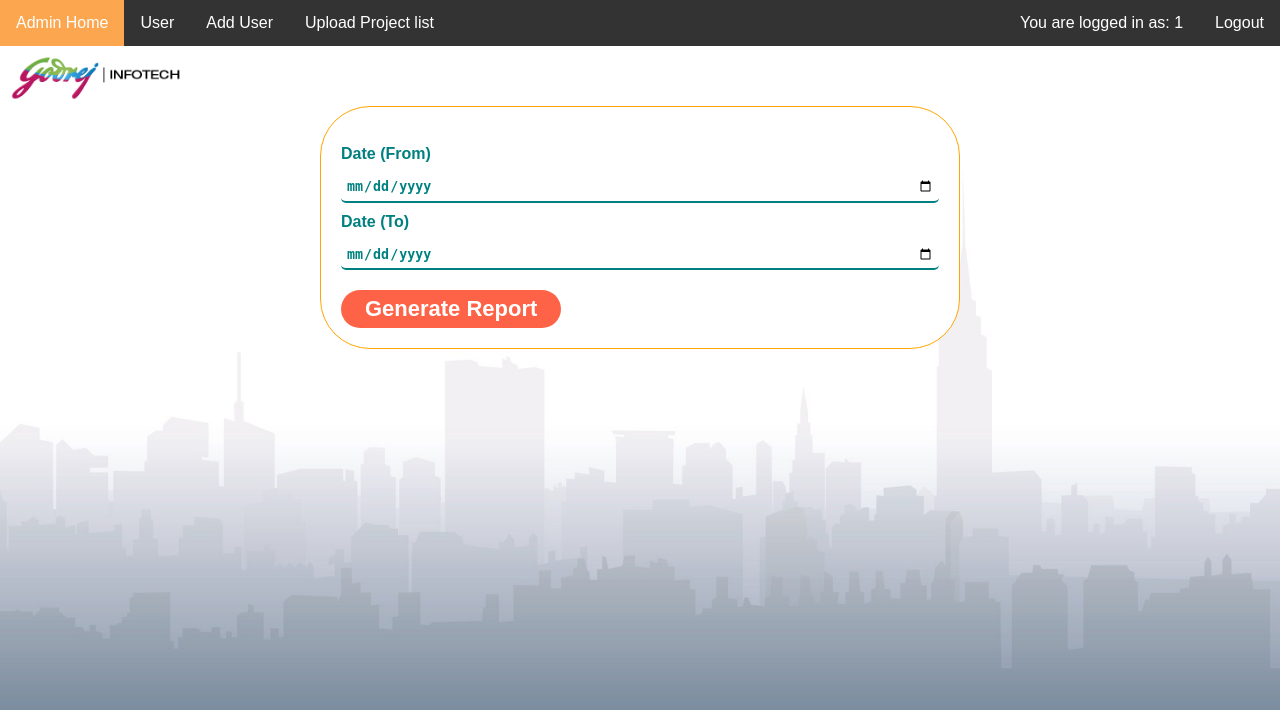
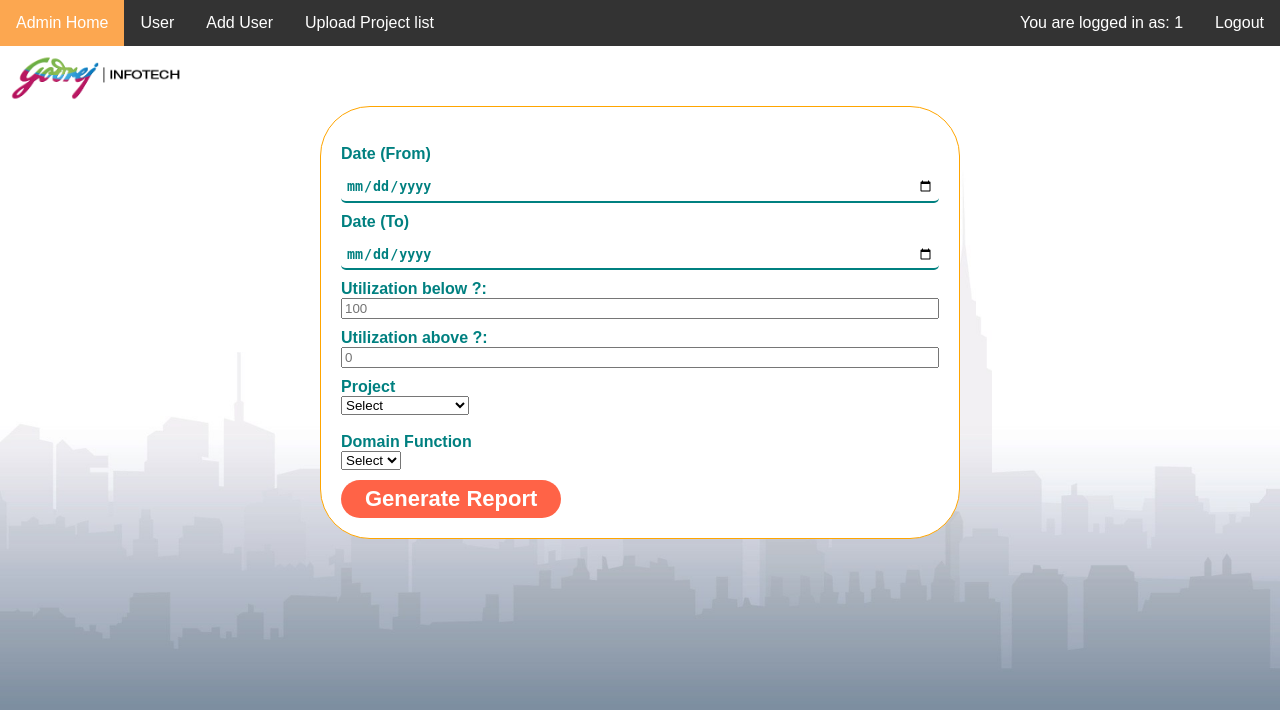
Before and after one commit to HarshitaAgrawal2/work, a PHP site: page /admin.php in a window 1280 px wide. Shown: the top 710 px of the page. Run offline with PHP 8.4, Linux system fonts and the light colour scheme; a user stored in the database is signed in; data comes from the database, SQL or seed files in the repository; tables that the repository leaves empty or names only in its code hold one stand-in row (values such as "Sample post").

Commit message:
UI added for filter

```diff
--- a/admin.php
+++ b/admin.php
@@ -5,6 +5,38 @@
     else{
         header("Location:adminlogin.php");
     }
+    $url = "localhost:3306";
+    $user = "root";
+    $psw = "";
+    $con = mysqli_connect($url, $user, $psw);
+    if(!$con){
+        die("Unable to connect");
+    }
+    mysqli_select_db($con, 'harshi');
+    ///////
+    $select = "select namep from projectList ORDER BY namep";
+    $status = mysqli_query($con,$select);
+    if(!$status){
+        die("Unable to load project data.".mysqli_error($con));
+    }
+    $projectlist = array();
+    $i = 0;
+    while($row = mysqli_fetch_array($status,MYSQLI_NUM)){
+        $projectlist[$i++] = $row[0];
+    }
+    ////
+    ///////
+    $select = "SELECT DISTINCT domain FROM lminus order by domain";
+    $status = mysqli_query($con,$select);
+    if(!$status){
+        die("Unable to load domain data.".mysqli_error($con));
+    }
+    $domainlist = array();
+    $i = 0;
+    while($row = mysqli_fetch_array($status,MYSQLI_NUM)){
+        $domainlist[$i++] = $row[0];
+    }
+    ////
 ?>
 <!DOCTYPE html>
 <html>
@@ -35,6 +67,28 @@
         <input type="date" name="date" value="<?php echo isset($_POST['date']) ? $_POST['date'] : '' ?>">
         <label >Date (To)</label>
         <input type="date" name="todate" value="<?php echo isset($_POST['todate']) ? $_POST['todate'] : '' ?>">
+        <label>Utilization below ?:</label>
+        <input type="number" min="0" max="100" name="belowfilter" placeholder="100">
+        <label>Utilization above ?:</label>
+        <input type="number" min="0" max="100" name="abovefilter" placeholder="0">
+        <label >Project</label>
+        <select name="projectfilter">
+            <option value="" selected>Select</option>
+<?php
+                for($i=0; $i<count($projectlist); $i++){
+                    echo "<option>".$projectlist[$i]."</option>";
+                }
+?>
+        </select> <br><br>
+        <label >Domain Function</label>
+        <select name="domainfilter">
+            <option value="" selected>Select</option>
+<?php
+                for($i=0; $i<count($domainlist); $i++){
+                    echo "<option>".$domainlist[$i]."</option>";
+                }
+?>
+        </select> <br>
         <input type="submit" name="show_details" class="btn" value="Generate Report">
 	</form> <br>
 </body>
--- a/entry.php
+++ b/entry.php
@@ -66,7 +66,7 @@ if(isset($_POST['submitm'])){
 		<input type="text" name="name" placeholder="Type name of L+1" value="<?php echo isset($_POST['name']) ? $_POST['name'] : '' ?>">
 		<label>Password</label> <div id="error_msg"><?php echo $msg3 ; ?></div>
 		<input type="password" name="password"  placeholder="Set password for L+1" value="<?php echo isset($_POST['password']) ? $_POST['password'] : '' ?>">
-        <input type="submit" name="submit" class="btn">
+        <input type="submit" name="submit" class="btn"> <br><br>
     </form>
 </div>
 <div class="admincol">
--- a/filldetails.php
+++ b/filldetails.php
@@ -156,8 +156,8 @@
 ?>
         </datalist>
 		<label >Project</label>
-        <select name="project"  value="<?php echo isset($_POST['project']) ? $_POST['project'] : '' ?>">
-            <option value="" selected>Select</option>
+        <select name="project"  >
+            <option value="<?php echo isset($_POST['project']) ? $_POST['project'] : '' ?>" selected>Select</option>
 <?php
                 for($i=0; $i<count($projectlist); $i++){
                     echo "<option>".$projectlist[$i]."</option>";
```
Also changed, not shown: main.css (line endings or trailing spaces).
